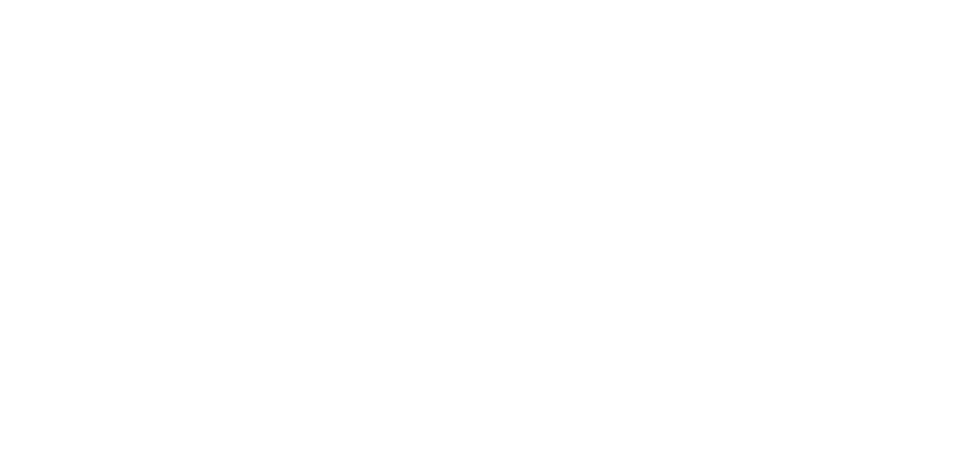
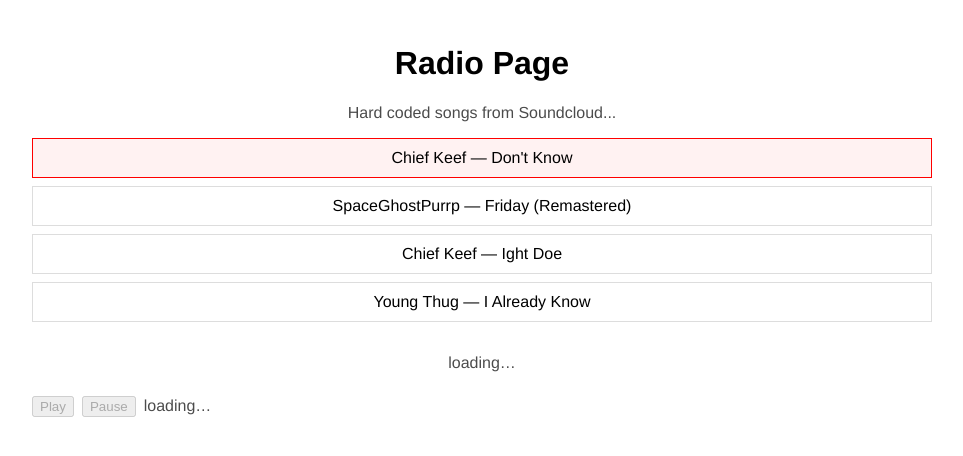
Before and after one commit to dawatucla/DAW, a React (Create React App) app: page /radio in a window 1280 px wide. Before the commit this address had no page. Shown: the top 456 px of the page, without its empty margins (158-1121 px from the left). Built offline with nearby package versions, Linux system fonts and the light colour scheme; no server answers.

Commit message:
integrate soundcloud widget api main features

```diff
--- a/src/App.js
+++ b/src/App.js
@@ -15,6 +15,7 @@
 import UploadToGallery from "./pages/AdminPages/UploadToGallery";
 
 import RequireAdmin from "./components/RequireAdmin";
+import Radio from "./pages/Radio";
 
 function App() {
   return (
@@ -55,6 +56,7 @@
             </RequireAdmin>
           }
         />
+        <Route path="/radio" element={<Radio />} />
       </Routes>
     </Router>
   );
--- /dev/null
+++ b/src/components/Player.js
@@ -0,0 +1,167 @@
+//things to fix: iframe css, can we get load speeds to be faster? load speed is kind of buns rn
+
+import React, { useEffect, useMemo, useRef, useState } from "react";
+
+function loadSoundCloudWidgetScript() {
+  return new Promise((resolve, reject) => {
+    if (window.SC && window.SC.Widget) return resolve(window.SC);
+
+    const existing = document.querySelector('script[data-sc-widget="true"]');
+    if (existing) {
+      existing.addEventListener("load", () => resolve(window.SC));
+      existing.addEventListener("error", reject);
+      return;
+    }
+
+    const s = document.createElement("script");
+    s.src = "https://w.soundcloud.com/player/api.js";
+    s.async = true;
+    s.dataset.scWidget = "true";
+    s.onload = () => resolve(window.SC);
+    s.onerror = reject;
+    document.body.appendChild(s);
+  });
+}
+
+async function getEmbedSrcFromOEmbed(soundcloudUrl, { maxheight = 400 } = {}) {
+  const endpoint = new URL("https://soundcloud.com/oembed");
+  endpoint.searchParams.set("format", "json");
+  endpoint.searchParams.set("url", soundcloudUrl);
+  endpoint.searchParams.set("maxheight", String(maxheight));
+
+  const res = await fetch(endpoint.toString());
+  if (!res.ok) throw new Error(`oEmbed failed: ${res.status}`);
+  const data = await res.json();
+  const match = String(data.html).match(/src="([^"]+)"/i);
+  return match[1];
+}
+
+export default function Player({
+  url,
+  height = 400,
+  options = {
+    auto_play: false,
+    show_artwork: true,
+    show_user: true,
+    show_playcount: false,
+    sharing: true,
+    download: false,
+    buying: false,
+    color: "#111111",
+  },
+}) {
+  const iframeRef = useRef(null);
+  const widgetRef = useRef(null);
+  const [embedSrc, setEmbedSrc] = useState(null);
+  const [isReady, setIsReady] = useState(false);
+  const [error, setError] = useState("");
+  const paramString = useMemo(() => {
+    const p = new URLSearchParams();
+    for (const [k, v] of Object.entries(options || {})) {
+      if (v === undefined || v === null) continue;
+      p.set(k, String(v));
+    }
+    return p.toString();
+  }, [options]);
+
+  useEffect(() => {
+    let cancelled = false;
+    setError("");
+    setIsReady(false);
+    setEmbedSrc(null);
+
+    (async () => {
+      if (!url) return;
+      const src = await getEmbedSrcFromOEmbed(url, { maxheight: height });
+      const u = new URL(src);
+      const extra = new URLSearchParams(paramString);
+      extra.forEach((value, key) => u.searchParams.set(key, value));
+      if (!cancelled) setEmbedSrc(u.toString());
+    })();
+
+    return () => {
+      cancelled = true;
+    };
+  }, [url, height, paramString]);
+
+  useEffect(() => {
+    let didCancel = false;
+
+    (async () => {
+      if (!embedSrc) return;
+      await loadSoundCloudWidgetScript();
+      if (didCancel) return;
+      const iframeEl = iframeRef.current;
+      if (!iframeEl) return;
+      const widget = window.SC.Widget(iframeEl);
+      widgetRef.current = widget;
+      widget.bind(window.SC.Widget.Events.READY, () => {
+        setIsReady(true);
+      });
+      const onPlay = () => console.log("successfully played...");
+      const onPause = () => console.log("successfully paused...");
+      widget.bind(window.SC.Widget.Events.PLAY, onPlay);
+      widget.bind(window.SC.Widget.Events.PAUSE, onPause);
+    })();
+
+    return () => {
+      didCancel = true;
+      try {
+        const w = widgetRef.current;
+        if (w && window.SC?.Widget?.Events) {
+          w.unbind(window.SC.Widget.Events.READY);
+          w.unbind(window.SC.Widget.Events.PLAY);
+          w.unbind(window.SC.Widget.Events.PAUSE);
+        }
+      } catch {}
+      widgetRef.current = null;
+    };
+  }, [embedSrc]);
+
+  function handlePlay() {
+    widgetRef.current?.play();
+  }
+
+  function handlePause() {
+    widgetRef.current?.pause();
+  }
+
+  return (
+    <div style={{ display: "grid", gap: 12 }}>
+      {embedSrc ? (
+        <iframe
+          ref={iframeRef}
+          title="SoundCloud Player"
+          width="100%"
+          height={height}
+          scrolling="no"
+          frameBorder="no"
+          allow="autoplay; encrypted-media"
+          src={embedSrc}
+        />
+      ) : (
+        <div style={{ padding: 12, opacity: 0.7 }}>loading…</div>
+      )}
+
+      <div
+        style={{
+          display: "flex",
+          gap: 8,
+          flexWrap: "wrap",
+          alignItems: "center",
+        }}
+      >
+        <button onClick={handlePlay} disabled={!isReady}>
+          Play
+        </button>
+        <button onClick={handlePause} disabled={!isReady}>
+          Pause
+        </button>
+
+        <span style={{ opacity: 0.7 }}>
+          {isReady ? "no errors..." : "loading…"}
+        </span>
+      </div>
+    </div>
+  );
+}
--- /dev/null
+++ b/src/pages/Radio.js
@@ -0,0 +1,70 @@
+import React, { useState } from "react";
+import Player from "../components/Player";
+
+const SETLIST = [
+  {
+    title: "Chief Keef — Don't Know",
+    url: "https://soundcloud.com/i-need-bandz/chief-keef-dont-know",
+  },
+  {
+    title: "SpaceGhostPurrp — Friday (Remastered)",
+    url: "https://soundcloud.com/sc0tt-ktown/spaceghostpurrp-friday-remasteredd",
+  },
+  {
+    title: "Chief Keef — Ight Doe",
+    url: "https://soundcloud.com/glo_gang_nation/chief-keef-ight-doe",
+  },
+  {
+    title: "Young Thug — I Already Know",
+    url: "https://soundcloud.com/jake-van-roekel-30861228/i-already-know-young-thug",
+  },
+];
+
+export default function Radio() {
+  const [currentIndex, setCurrentIndex] = useState(0);
+
+  const currentTrack = SETLIST[currentIndex];
+
+  return (
+    <div style={{ padding: 24, maxWidth: 900, margin: "0 auto" }}>
+      <h1>Radio Page</h1>
+      <p style={{ opacity: 0.7, fontWeight: "lighter" }}>
+        Hard coded songs from Soundcloud...
+      </p>
+      <div style={{ marginBottom: 20 }}>
+        {SETLIST.map((track, index) => (
+          <div
+            key={track.url}
+            onClick={() => setCurrentIndex(index)}
+            style={{
+              padding: "10px 12px",
+              marginBottom: 8,
+              cursor: "pointer",
+              border: "1px solid #ddd",
+              background:
+                index === currentIndex ? "rgba(255,0,0,0.05)" : "white",
+              borderColor: index === currentIndex ? "red" : "#ddd",
+            }}
+          >
+            {track.title}
+          </div>
+        ))}
+      </div>
+      <Player
+        url={currentTrack.url}
+        options={{
+          auto_play: false,
+          visual: true,
+          single_active: true,
+          show_artwork: true,
+          show_user: true,
+          show_playcount: false,
+          sharing: true,
+          download: false,
+          buying: false,
+          color: "#111111",
+        }}
+      />
+    </div>
+  );
+}
```
Also changed, not shown: 1 other file (tests, documents, lock files or other folders).
